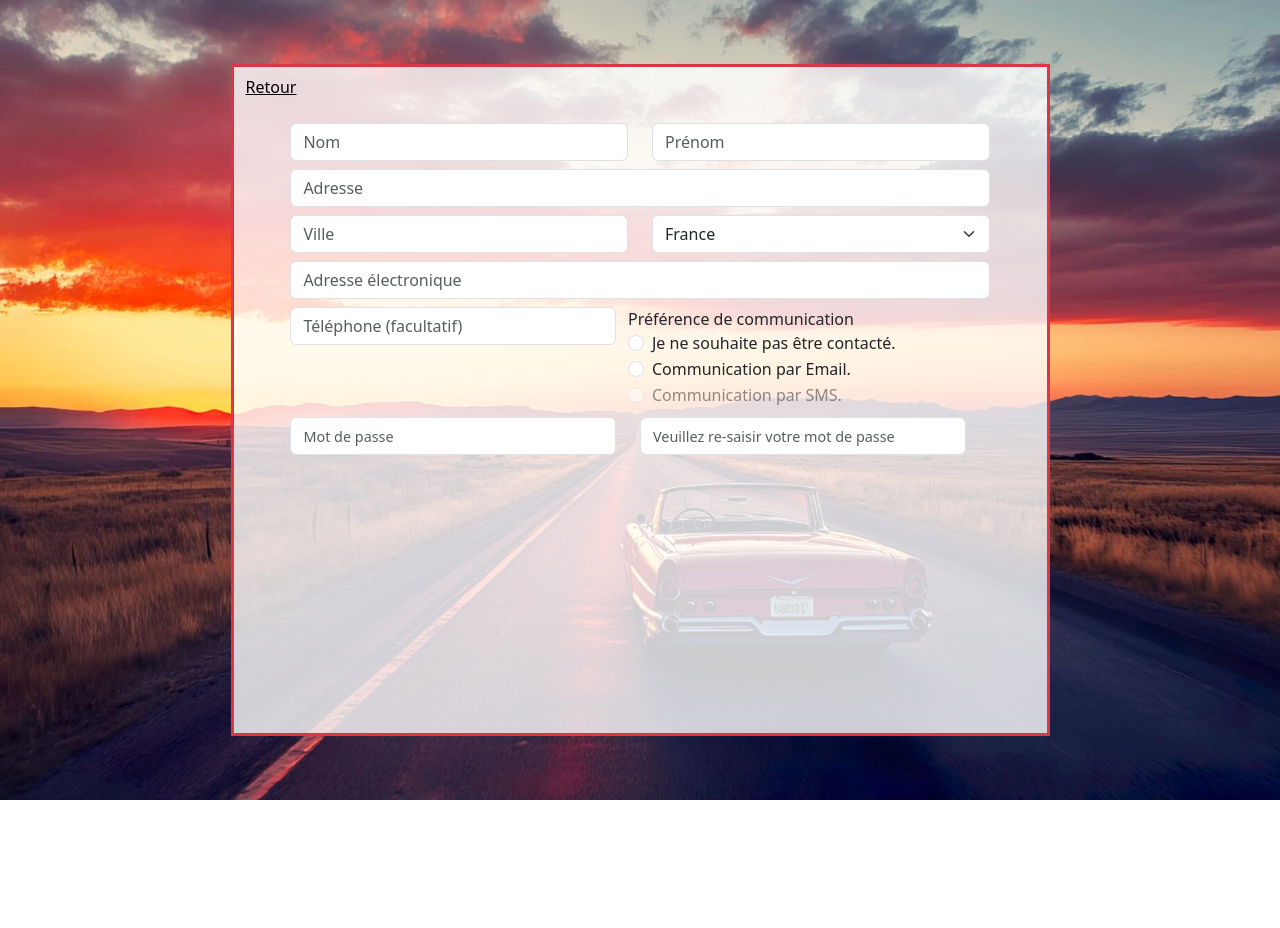
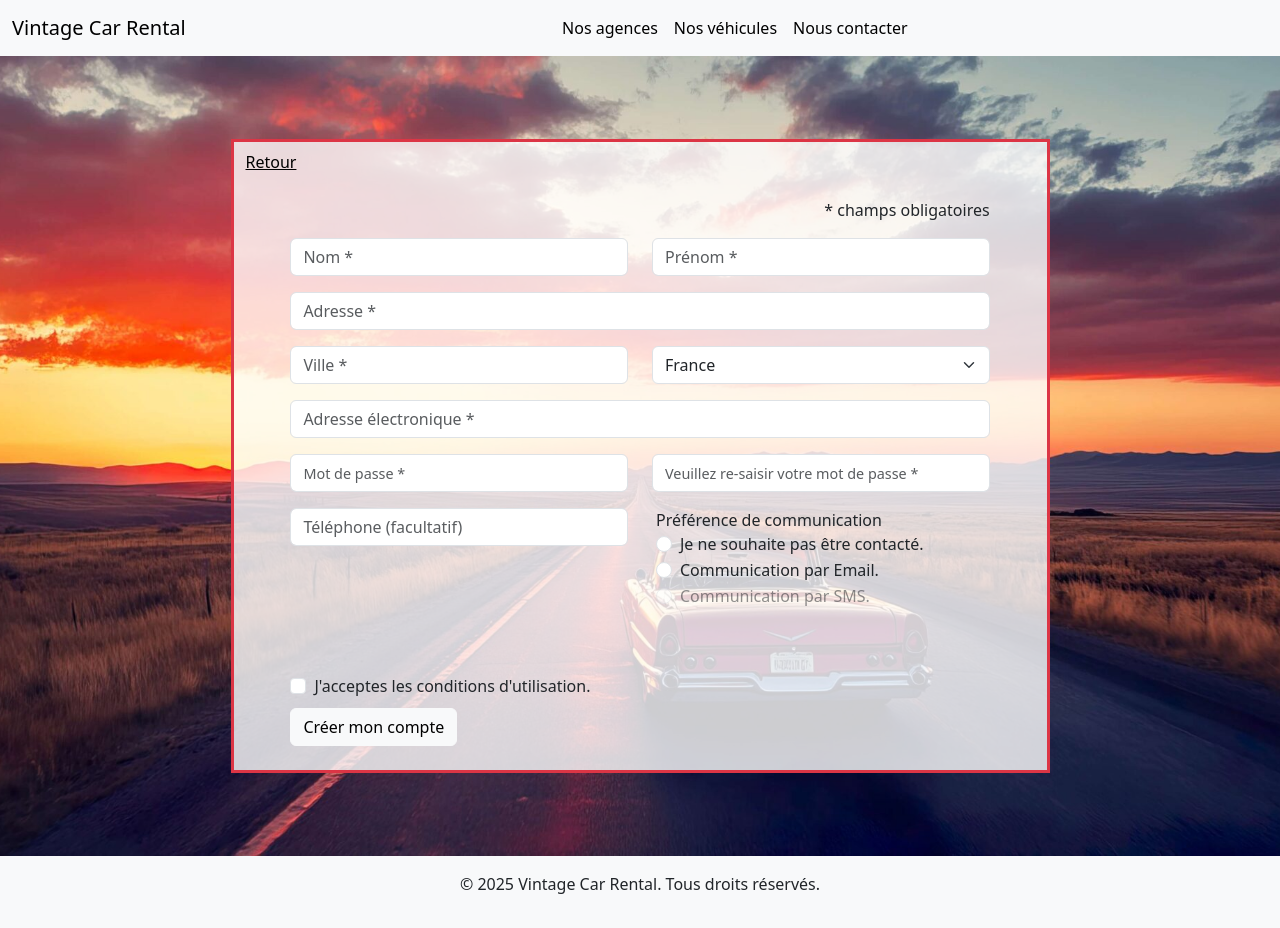
Before and after one commit to QGdtsc/15_framework_projet_5_formulaire, a website: page inscription.html in a window 1280 px wide. Before the commit the page ends 800 px from the top, so only its background shows below. Drawn offline with nearby package versions, Linux system fonts and the light colour scheme.

Commit message:
maj index et inscription

```diff
--- a/index.html
+++ b/index.html
@@ -11,16 +11,59 @@
 
 <body>
 
+
+
+
     <div class="min-vh-100 bg-image">
         <!-- <div class="d-flex justify-content-center align-items-center min-vh-100 bg-image"> -->
 
+
+
+    <!-- NAVBAR -->
+    <nav class="navbar navbar-expand-lg bg-light">
+        <div class="container-fluid">
+            <a class="navbar-brand" href="#">Vintage Car Rental</a>
+            <button class="navbar-toggler" type="button" data-bs-toggle="collapse"
+                data-bs-target="#navbarSupportedContent" aria-controls="navbarSupportedContent" aria-expanded="false"
+                aria-label="Toggle navigation">
+                <span class="navbar-toggler-icon"></span>
+            </button>
+            <div class="collapse navbar-collapse" id="navbarSupportedContent">
+                <ul class="navbar-nav me-auto mb-2 mb-lg-0 mx-auto">
+                    <li class="nav-item">
+                        <a class="nav-link active" aria-current="page" href="#">Nos agences</a>
+                    </li>
+                    <li class="nav-item">
+                        <a class="nav-link active" aria-current="page" href="#">Nos véhicules</a>
+                    </li>
+                    <li class="nav-item">
+                        <a class="nav-link active" aria-current="page" href="#">Nous contacter</a>
+                    </li>
+                </ul>
+            </div>
+        </div>
+    </nav>
+    <!--FIN DE NAVBAR -->
+
+
+
+
         <div class="min-vh-100 d-flex justify-content-center align-items-center">
+
+
+
+
+
+
+
+
+
 
             <div class="container row justify-content-center p-4 md-p-0 h_element_40">
 
                 <form action="bienvenue.html"
                     class="col-12 col-lg-6 border border-3 border-danger bg_opacity_80 d-flex flex-column justify-content-center align-items-around"
-                    novalidate>
+                    >
 
                     <div class="col d-flex justify-content-center align-items-center text-center mt-2"><b>Déjà inscrit ?
                             Je me connecte.</b></div>
@@ -53,65 +96,13 @@
     </div>
 
 
+    <footer class="bg-light text-center py-3">
+        <p>© 2025 Vintage Car Rental. Tous droits réservés.</p>
+    </footer>
 
 
-
-
-
-
-
-
-
-
-
-
-
-
-
-    <form class="w-100" action="bienvenue.html" method="get">
-        <div class="d-flex justify-content-center align-items-center min-vh-100 bg-image">
-            <div class="container row justify-content-center p-4 md-p-0 h_element_40">
-                <!-- <div class="container row justify-content-center p-4 md-p-0 border border-danger h_element_33"> -->
-
-                <!-- <form class="container border border-danger p-4"action="bienvenue.html" method="get"> -->
-
-                <div
-                    class="col-12 col-md-6 d-flex flex-column justify-content-center align-items-around border border info bg_opacity_80 border border-3 border-danger rounded-2">
-
-
-                    <div class="col d-flex justify-content-center align-items-center text-center"><b>Déjà inscrit ?
-                            Je me connecte.</b></div>
-                    <!-- <div class="col d-flex justify-content-center align-items-center text-center"><b>J'ai déjà un compte. Se connecter.</b></div> -->
-                    <div class="col d-flex justify-content-between align-items-center ">
-                        <Label class="fw-bold" for="email">Adresse électronique</Label>
-                        <input class="w-50 form-control form-control" type="email" id="email" name="email" required>
-                        <!-- col 1 -->
-                    </div>
-                    <div class="col d-flex justify-content-between align-items-center ">
-                        <Label class="fw-bold" for="password">Mot de passe</Label>
-                        <input class="w-50 form-control" type="password" id="password" name="password" required>
-                    </div>
-                    <div class="col d-flex  justify-content-center align-items-center mb-3">
-                        <button class="btn btn-light">Se connecter</button>
-                        <a href="" class="ms-3 text-black">Mot de passe oublié.</a>
-                    </div>
-
-                    <div class="col d-flex justify-content-center align-items-center text-center">
-                        <b>Je n'ai pas de compte. Je crée mon compte.</b>
-                        <a href="inscription.html" class="btn btn-light ms-3">Créer mon compte.</a>
-                    </div>
-                    <!-- <div class="col d-flex  justify-content-center align-items-center mb-3 min-w-100">
-                    <button type="button" class="btn btn-light">Créer mon compte.</button>
-                </div> -->
-                </div>
-                <!-- </form> -->
-            </div>
-        </div>
-
-    </form>
-
-
-    <style scr="node_modules/bootstrap/dist/js/bootstrap.js"></style>
+    <script src="node_modules/bootstrap/dist/js/bootstrap.js"></script>
+    <!-- <script src="https://cdn.jsdelivr.net/npm/bootstrap@5.3.0/dist/js/bootstrap.bundle.min.js"></script> -->
 </body>
 
 </html>
--- a/inscription.html
+++ b/inscription.html
@@ -16,6 +16,39 @@
 <body>
 
 
+
+    <!-- NAVBAR -->
+    <nav class="navbar navbar-expand-lg bg-light">
+        <div class="container-fluid">
+            <a class="navbar-brand" href="#">Vintage Car Rental</a>
+            <button class="navbar-toggler" type="button" data-bs-toggle="collapse"
+                data-bs-target="#navbarSupportedContent" aria-controls="navbarSupportedContent" aria-expanded="false"
+                aria-label="Toggle navigation">
+                <span class="navbar-toggler-icon"></span>
+            </button>
+            <div class="collapse navbar-collapse" id="navbarSupportedContent">
+                <ul class="navbar-nav me-auto mb-2 mb-lg-0 mx-auto">
+                    <li class="nav-item">
+                        <a class="nav-link active" aria-current="page" href="#">Nos agences</a>
+                    </li>
+                    <li class="nav-item">
+                        <a class="nav-link active" aria-current="page" href="#">Nos véhicules</a>
+                    </li>
+                    <li class="nav-item">
+                        <a class="nav-link active" aria-current="page" href="#">Nous contacter</a>
+                    </li>
+                </ul>
+            </div>
+        </div>
+    </nav>
+    <!--FIN DE NAVBAR -->
+
+
+
+
+
+
+
     <div class="d-flex justify-content-center align-items-center min-vh-100 bg-image">
         <!-- <div class="min-vh-100 bg-info"> -->
         <!-- div d-flex justify-content-center align-items-center  -->
@@ -25,43 +58,74 @@
         </div> -->
 
 
-        <div class="container row justify-content-center p-4 md-p-0 h_element_90">
 
 
 
 
 
-            <form action="bienvenue.html" class="col-12 col-lg-9 border border-3 border-danger bg_opacity_80"
-                novalidate>
+
+
+
+
+
+        <div class="container row justify-content-center p-4 md-p-0 ">
+            <!-- <div class="container row justify-content-center p-4 md-p-0 h_element_90"> -->
+
+
+
+
+
+
+
+
+
+
+
+
+            <form action="bienvenue.html" class="col-12 col-lg-9 border border-3 border-danger bg_opacity_80">
+                <!-- novalidate> -->
                 <div class="mt-2">
                     <a href="index.html" class="text-black">Retour</a>
                 </div>
 
                 <a href="" class="btn"></a>
 
+
+
+
+
+
                 <div class="container col-11">
 
+
+                    <div class="row text-end">
+                        <p class="fs-6 m-0">* champs obligatoires</p>
+                    </div>
+                    <!-- NOM ET PRENOM -->
+
                     <div class="row">
-                        <div class="col">
-                            <input type="text" class="form-control" name="nom" placeholder="Nom"
-                                aria-label="First name">
+                        <div class="col mt-3">
+                            <input type="text" class="form-control" name="nom" placeholder="Nom *"
+                                aria-label="First name" required>
                         </div>
-                        <div class="col">
-                            <input type="text" class="form-control" name="prenom" placeholder="Prénom"
-                                aria-label="Last name">
+                        <div class="col mt-3">
+                            <input type="text" class="form-control" name="prenom" placeholder="Prénom *"
+                                aria-label="Last name" required>
                         </div>
                     </div>
 
+                    <!-- ADRESSE -->
+
                     <div class="row">
-                        <div class="col-12 mt-2">
+                        <div class="col-12 mt-3">
                             <!-- <label for="inputAddress" class="form-label">Adresse</label> -->
-                            <input type="text" class="form-control" id="inputAddress" placeholder="Adresse">
+                            <input type="text" class="form-control" id="inputAddress" placeholder="Adresse *" required>
                         </div>
-                        <div class="col-md-6 mt-2">
+                        <div class="col-md-6 mt-3">
                             <!-- <label for="inputCity" class="form-label">Ville</label> -->
-                            <input type="text" class="form-control" id="inputCity" placeholder="Ville">
+                            <input type="text" class="form-control" id="inputCity" placeholder="Ville *" required>
                         </div>
-                        <div class="col-md-6 mt-2">
+                        <div class="col-md-6 mt-3">
                             <!-- <label for="inputState" class="form-label">Pays</label> -->
                             <select id="inputState" class="form-select">
                                 <option selected>France</option>
@@ -75,43 +139,59 @@
                     </div>
 
 
-
-
+                    <!-- EMAIL -->
 
                     <div class="row">
-                        <div class="col-12 mt-2">
+                        <div class="col-12 mt-3">
 
 
                             <input type="email" class="form-control " id="inputEmail"
-                                placeholder="Adresse électronique">
+                                placeholder="Adresse électronique *">
 
                         </div>
 
+                    </div>
+
+
+                    <!-- MOT DE PASSE -->
+
                     <div class="row">
-                            <div class="col-6 mt-2">
-                                <input type="tel" class="form-control" id="inputTel"
-                                    placeholder="Téléphone (facultatif)">
+                        <div class="col-md-6 mt-3">
+                            <input type="password" class="form-control" id="inputmpd" placeholder="Mot de passe *">
                         </div>
-                            <div class="col-6 mt-2">
-                                <div class="row">Préférence de communication</div>
+                        <div class="col-md-6 mt-3">
+                            <input type="password" class="form-control" id="verifmpd"
+                                placeholder="Veuillez re-saisir votre mot de passe *">
+                        </div>
+                    </div>
+
+                    <!-- TELEPHONE -->
+
                     <div class="row">
+                        <div class="col-12 col-md-6 mt-3">
+                            <input type="tel" class="form-control" id="inputTel" placeholder="Téléphone (facultatif)">
+                        </div>
+                        <!-- </div> -->
+                        <!-- PREFERENCE DE COMMUNICATION -->
+                        <!-- <div class="row"> -->
+                        <div class="col-12 col-md-6 mt-3 px-3">
+                            <div class="row ms-0">Préférence de communication</div>
+                            <div class="row ms-0">
                                 <div class="form-check">
-                                        <input class="form-check-input" type="radio" name="radioDefault"
-                                            id="radioDefault1">
+                                    <input class="form-check-input" type="radio" name="radioDefault" id="radioDefault1">
                                     <label class="form-check-label" for="radioDefault1">
                                         Je ne souhaite pas être contacté.
                                     </label>
                                 </div>
                                 <div class="form-check">
-                                        <input class="form-check-input" type="radio" name="radioDefault"
-                                            id="radioDefault2">
+                                    <input class="form-check-input" type="radio" name="radioDefault" id="radioDefault2">
                                     <label class="form-check-label" for="radioDefault2">
                                         Communication par Email.
                                     </label>
                                 </div>
                                 <div class="form-check">
-                                        <input class="form-check-input" type="radio" name="radioDefault"
-                                            id="radioDefault3" disabled>
+                                    <input class="form-check-input" type="radio" name="radioDefault" id="radioDefault3"
+                                        disabled>
                                     <label class="form-check-label" for="radioDefault3">
                                         Communication par SMS.
                                     </label>
@@ -137,6 +217,33 @@
                             }
                         });
                     </script>
+
+
+
+
+                    <div class="row mt-5">
+                        <div class="col-12 mt-3">
+
+                            <div class="form-check">
+                                <input class="form-check-input" type="checkbox" value="" id="flexCheckDefault">
+                                <label class="form-check-label" for="flexCheckDefault">
+                                    J'acceptes les conditions d'utilisation.
+                                </label>
+                            </div>
+                        </div>
+
+                        <div class="col-12  mt-2 mb-4">
+                            <button class="btn btn-light">Créer mon compte</button>
+                        </div>
+
+
+
+
+
+                    </div>
+
+
+
 
                     <!-- <script>
                             document.getElementById("inputTel").addEventListener("input", function () {
@@ -177,16 +284,7 @@
                             <input type="password" class="form-control" id="inputmpd" placeholder="Mot de passe">
                         </div>
                     </div> -->
-                        <div class="row">
-                            <div class="col-md-6">
-                                <input type="password" class="form-control mt-2" id="inputmpd"
-                                    placeholder="Mot de passe">
-                            </div>
-                            <div class="col-md-6">
-                                <input type="password" class="form-control mt-2" id="verifmpd"
-                                    placeholder="Veuillez re-saisir votre mot de passe">
-                            </div>
-                        </div>
+
                     <!-- <div class="row align-items-center mt-2">
                         <div class="col-md-6">
                             <label for="inputmdp" class="form-label m-0">Veuillez re-saisir votre mot de passe.</label>
@@ -198,26 +296,17 @@
         </div>
 
 
-
-
-
-
-
-
-
         </form>
-
-
-
 
 
     </div>
 
 
+    <footer class="bg-light text-center py-3">
+        <p>© 2025 Vintage Car Rental. Tous droits réservés.</p>
+    </footer>
 
-    </div>
-
-
+    <script src="node_modules/bootstrap/dist/js/bootstrap.js"></script>
 </body>
 
 </html>
```
Lines whose indentation alone changed are shown as unchanged.
